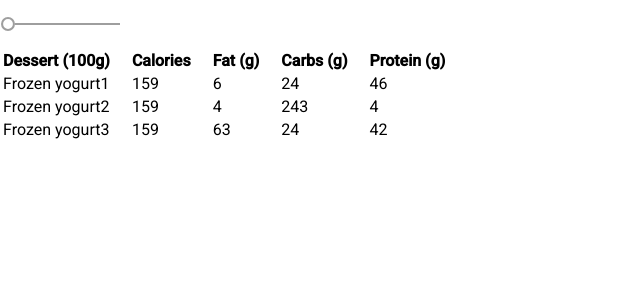
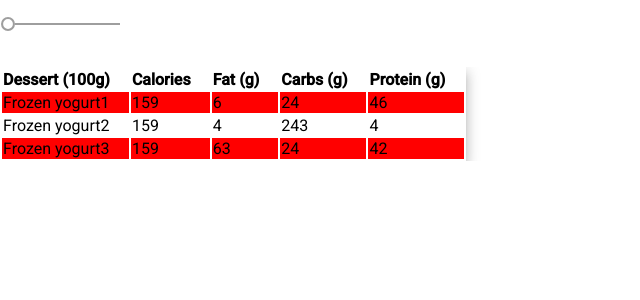
Before and after one commit to ramknemo/griddata, an Angular app: page / in a window 1280 px wide. Shown: the top 300 px of the page, without its empty margins (0-640 px from the left). Built offline with nearby package versions, Linux system fonts and the light colour scheme.

Commit message:
works begin of dialog

```diff
--- a/src/app/app.component.css
+++ b/src/app/app.component.css
@@ -0,0 +1,7 @@
+.isredbox{background-color:red;}
+
+.griddata-container {
+
+    overflow: auto;
+
+  }
--- a/src/app/app.component.html
+++ b/src/app/app.component.html
@@ -1,6 +1,10 @@
 <div>
   <mat-slider min="1" max="100" step="1" value="1"></mat-slider>
-  <table matSort (matSortChange)="sortData($event)">
+  <br />
+  {{position}}
+  <br />
+  <div class="griddata-container">
+    <table matSort (matSortChange)="sortData($event)" class="mat-elevation-z8">
       <tr>
         <th mat-sort-header="name">Dessert (100g)</th>
         <th mat-sort-header="calories">Calories</th>
@@ -9,7 +13,7 @@
         <th mat-sort-header="protein">Protein (g)</th>
       </tr>
 
-    <tr *ngFor="let dessert of sortedData">
+      <tr *ngFor="let dessert of sortedData; let i = index" [class.isredbox]="i%2==0">
         <td>{{dessert.name}}</td>
         <td>{{dessert.calories}}</td>
         <td>{{dessert.fat}}</td>
@@ -18,3 +22,4 @@
       </tr>
     </table>
   </div>
+</div>
--- a/src/app/app.component.ts
+++ b/src/app/app.component.ts
@@ -1,7 +1,9 @@
 import { Component, OnChanges, SimpleChanges, OnInit,AfterViewChecked } from '@angular/core';
 import {Sort} from '@angular/material/sort';
 import { HttpClient} from '@angular/common/http';
+import {MatDialog, MatDialogRef, MAT_DIALOG_DATA} from '@angular/material/dialog';
 
+import {DialogGotoComponent} from './subcomps/dialoggoto.component'
 export interface Dessert {
   calories: number;
   carbs: number;
@@ -15,6 +17,10 @@ export interface Dessert {
   templateUrl: './app.component.html',
   styleUrls: ['./app.component.css']
 })
+
+
+
+
 export class AppComponent  implements OnInit,AfterViewChecked{
   title = 'griddataapp';
 
@@ -27,15 +33,33 @@ export class AppComponent  implements OnInit,AfterViewChecked{
   // ];
   desserts: Dessert[] = [];
   sortedData: Dessert[];
+  position: string;
+  constructor(private http: HttpClient, public dialog: MatDialog) {
+    addEventListener("keydown",(e)=>{
+      if(e.code=="ShiftLeft"){
+        console.log(e.code);
+        this.openDialog();
+      }
 
-  constructor(private http: HttpClient) {
+    });
 
   }
+  openDialog(): void {
+    const dialogRef = this.dialog.open(DialogGotoComponent, {
+      width: '250px',
+      data: {position: this.position}
+    });
 
-  ngAfterViewChecked(){
+    dialogRef.afterClosed().subscribe(result => {
+      console.log('The dialog was closed');
+      this.position = result;
+    });
+  }
+
+  ngAfterViewChecked(): void{
     //this.http.get('assets/tableGridData.json').subscribe((data: Dessert[]) => this.desserts=data);
   }
-  ngOnInit(){
+  ngOnInit(): void{
     this.setDatas();
     this.sortedData = this.desserts.slice();
     //this.setDatas();
@@ -43,7 +67,7 @@ export class AppComponent  implements OnInit,AfterViewChecked{
     //this.http.get('assets/tableGridData.json').subscribe((data: Dessert[]) => this.desserts=data);
   }
 
-  setDatas(){
+  setDatas(): void{
     //this.desserts=[{name: 'Frozen yogurt XXX', calories: 159, fat: 6, carbs: 24, protein: 4}];
     this.http.get('assets/tableGridData.json').subscribe((data: Dessert[]) => {this.desserts=data ; this.sortedData = this.desserts.slice();});
   }
--- a/src/app/app.module.ts
+++ b/src/app/app.module.ts
@@ -6,17 +6,25 @@ import { BrowserAnimationsModule } from '@angular/platform-browser/animations';
 import { MatSliderModule } from '@angular/material/slider';
 import {MatSortModule} from '@angular/material/sort';
 import { HttpClientModule }   from '@angular/common/http';
-
+import {MatDialogModule} from '@angular/material/dialog';
+import {DialogGotoComponent} from './subcomps/dialoggoto.component'
+import {MatFormFieldModule} from '@angular/material/form-field';
+import { FormsModule } from '@angular/forms';
+import {MatInputModule} from '@angular/material/input';
 @NgModule({
   declarations: [
-    AppComponent
+    AppComponent,DialogGotoComponent
   ],
   imports: [
     BrowserModule,
     BrowserAnimationsModule,
     MatSliderModule,
     MatSortModule,
-    HttpClientModule
+    HttpClientModule,
+    MatDialogModule,
+    MatFormFieldModule,
+    FormsModule,
+    MatInputModule
   ],
   providers: [],
   bootstrap: [AppComponent]
--- /dev/null
+++ b/src/app/subcomps/dialoggoto.component.html
@@ -0,0 +1,13 @@
+<div>
+<div mat-dialog-content>
+  <p>Input position to go to?</p>
+  <mat-form-field>
+    <mat-label>Position</mat-label>
+    <input matInput [(ngModel)]="data.position">
+  </mat-form-field>
+</div>
+<div mat-dialog-actions>
+  <button mat-button (click)="onNoClick()">No Thanks</button>
+  <button mat-button [mat-dialog-close]="data.position" cdkFocusInitial>Ok</button>
+</div>
+</div>
--- /dev/null
+++ b/src/app/subcomps/dialoggoto.component.ts
@@ -0,0 +1,22 @@
+import { Component,Inject, OnChanges, SimpleChanges, OnInit,AfterViewChecked } from '@angular/core';
+import {MatDialog, MatDialogRef, MAT_DIALOG_DATA} from '@angular/material/dialog';
+
+export interface DialogData {
+    position: string;
+  }
+
+@Component({
+    selector: 'dialoggoto-comp',
+    templateUrl: './dialoggoto.component.html',
+    styleUrls: ['./dialoggoto.component.css']
+  })
+
+  export class DialogGotoComponent {
+    constructor(
+        public dialogRef: MatDialogRef<DialogGotoComponent>,
+        @Inject(MAT_DIALOG_DATA) public data: DialogData) {}
+
+      onNoClick(): void {
+        this.dialogRef.close();
+      }
+  }
```
Also changed, not shown: src/app/subcomps/dialoggoto.component.css (added). Lines whose indentation alone changed are shown as unchanged.
